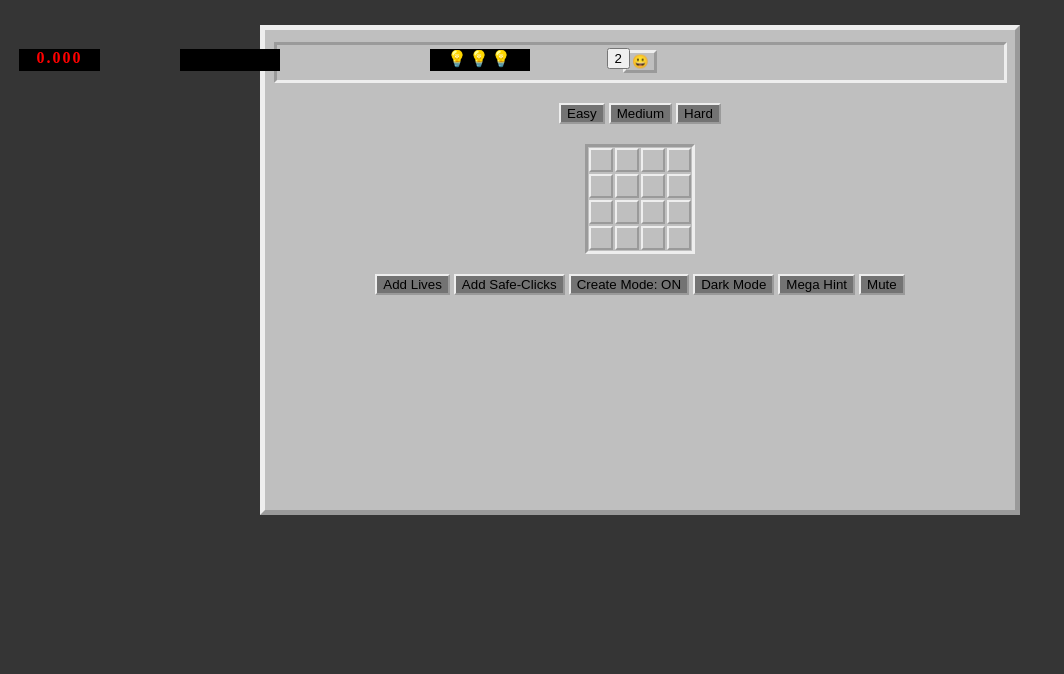
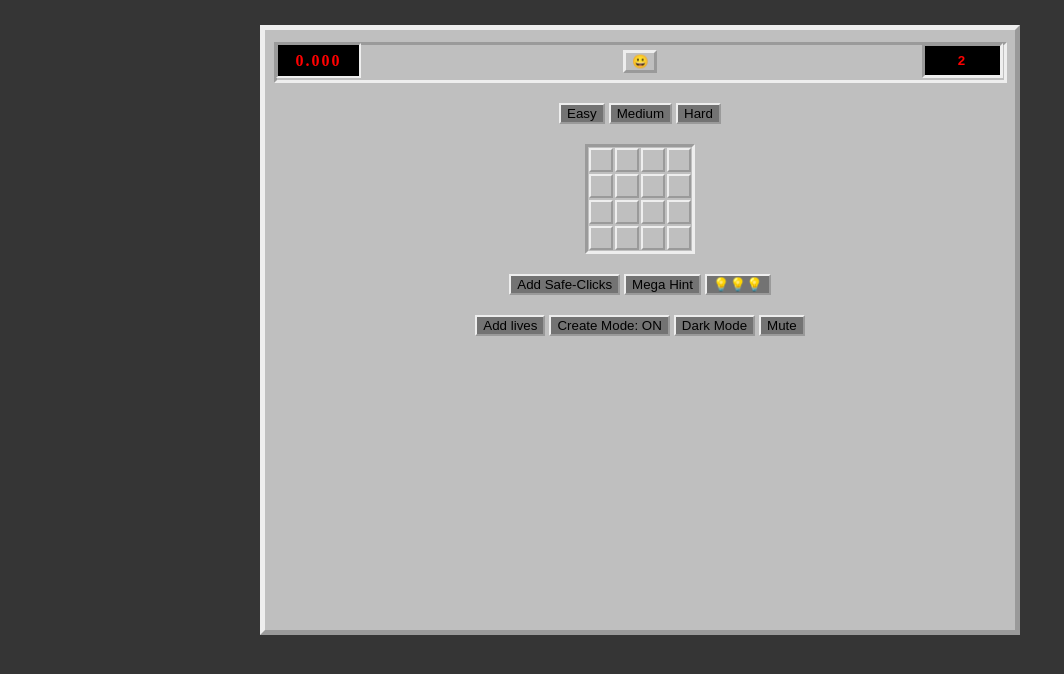
Before and after one commit to AvishaiDotan/old-school-minesweeper, a plain HTML site: page index.html in a window 1280 px wide. Shown: the whole page, without its empty margins (0-1064 px from the left). Drawn offline with Linux system fonts and the light colour scheme.

Commit message:
Add files via upload

```diff
--- a/css/main.css
+++ b/css/main.css
@@ -1,3 +1,4 @@
+/* Body */
 body {
     text-align: center;
     background-color: rgb(53, 53, 53);
@@ -6,12 +7,14 @@ body {
 .game-container {
     background-color: rgb(191, 191, 191);
     width: 750px;
-    height: 480px;
+    height: 600px;
     margin: auto;
     margin-block-start: 25px;
     border: 5px outset;
+    position: relative;
 }
 
+/* Headline Features */
 .main-btns-container {
     width: 727px;
     height: 35px;
@@ -31,17 +34,42 @@ body {
     border: outset;
 }
 
-.left-mines-counter {
-    position: absolute;
-    top: 48px;
-    right: 650px;
+.emoji-restarter:hover {
+    filter: brightness(70%);
+    cursor: pointer;
 }
 
+
+.left-mines-counter {
+    width: 81px;
+    letter-spacing: 2px;
+    background-color: black;
+    height: 35px;
+    color: red;
+    font-weight: 700;
+    position: absolute;
+    top: 13px;
+    right: 12px;
+    border: inset;
+}
+
+/* Cells */
 table {
     border-spacing: 0;
     margin: auto;
     border: 3px inset;
     margin-block-start: 20px;
+}
+
+.cell {
+    width: 20px;
+    height: 20px;
+    display: block;
+    font-size:medium;
+    font-weight: 700;
+    background-color: rgb(191, 191, 191);
+    transition: 0.2s;
+    cursor: default;
 }
 
 .outset {
@@ -50,16 +78,28 @@ table {
     border: 2px outset;
 }
 
+.cells-hover:hover {
+    cursor: pointer;
+    filter: brightness(70%);
+}
+
+
+/* Timer */
 .timer {
     position: absolute;
-    top: 49px;
-    right: 1180px;
+    top: 13px;
+    right: 654px;
     width: 81px;
     letter-spacing: 2px;
     background-color: black;
-    height: 22px;
+    /* height: 22px; */
     color: red;
     font-weight: 700;
+    height: 31px;
+    border: inset 2px;
+    text-align: center;
+    vertical-align: middle;
+    line-height: 31px;
 }
 
 
@@ -67,29 +107,11 @@ table {
     cursor: default;
 }
 
-
+/* Levels */
 .set-level-btns {
     text-align: center;
     margin: auto;
     margin-block-start: 30px;
-}
-
-.down-menu-btns {
-    text-align: center;
-    margin: auto;
-    margin-block-start: 20px;
-}
-
-.down-menu-btns button {
-    border: 2px outset;
-    background-color: #737373;
-}
-
-.down-menu-btns button:hover {
-    border: 2px outset;
-    background-color: #737373;
-    cursor: pointer;
-    filter: brightness(70%);
 }
 
 .set-level-btns button {
@@ -104,68 +126,40 @@ table {
 }
 
 
-.cell {
-    width: 20px;
-    height: 20px;
-    display: block;
-    font-size:medium;
-    font-weight: 700;
-    background-color: rgb(191, 191, 191);
-    transition: 0.2s;
-    cursor: default;
+/* Global down menu btns Style */
+.down-menu-btns {
+    text-align: center;
+    margin: auto;
+    margin-block-start: 20px;
 }
 
-.lives-container {
-    width: 100px;
-    letter-spacing: 2px;
-    background-color: black;
-    color: red;
-    font-weight: 700;
-    position: absolute;
-    top: 49px;
-    right: 1000px;
-    height: 22px;
+.down-menu-btns button {
+    border: 2px outset;
+    background-color: #737373;
 }
 
+/* Lives Feature */
 .lives-container span:hover {
     cursor: default;
 }
 
-.cells-hover:hover {
-    cursor: pointer;
-    filter: brightness(70%);
-}
-
-.hidden-by-font-size {
-    font-size: 0px;
-}
-
+/* Hint Feature */
 .hint-activated {
     filter: contrast(200%);
     filter: brightness(0.5);
+}
+
+/* Hide Features */
+.hidden-by-font-size {
+    font-size: 0px;
 }
 
 .hidden-by-brightness {
     filter: brightness(0%);
 }
 
-.hints-container {
-    width: 100px;
-    letter-spacing: 2px;
-    font-weight: 700;
-    position: absolute;
-    top: 49px;
-    right: 750px;
-    height: 22px;
-    background-color: black;
-}
-
-.hints-container span:hover {
+/* hover features */
+.btn-hover:hover {
     filter: brightness(70%);
     cursor: pointer;
 }
-
-.emoji-restarter:hover {
-    filter: brightness(70%);
-    cursor: pointer;
-}
--- a/index.html
+++ b/index.html
@@ -13,20 +13,13 @@
     <div class="game-container">
         <div class="main-btns-container">
             <div>
-                <button class="emoji-restarter" onclick="initGame()">😀</button>
+                <button class="emoji-restarter" onclick="emojiReset()">😀</button>
                 <button class="left-mines-counter">99</button>
                 <div class="timer">0.000</div>
-                <div class="lives-container">
-
-                </div>
-                <div class="hints-container">
-
-                </div>
-
             <div class="set-level-btns">
-                <button class="set-level-btn" onclick="setLevel(0)">Easy</button>
-                <button class="set-level-btn" onclick="setLevel(1)">Medium</button>
-                <button class="set-level-btn" onclick="setLevel(2)">Hard</button>
+                <button class="set-level-btn" onclick="setLevel(GAME_LEVELS[0])">Easy</button>
+                <button class="set-level-btn" onclick="setLevel(GAME_LEVELS[1])">Medium</button>
+                <button class="set-level-btn" onclick="setLevel(GAME_LEVELS[2])">Hard</button>
             </div>
         </div>
 
@@ -35,13 +28,18 @@
             </tbody>
         </table>
         <div class="down-menu-btns">
-            <button onclick="addLives()">Add Lives</button>
-            <button class="safe-click-button" onclick="initSafeClick(this)">Add Safe-Clicks</button>
-            <button class="create-mode-button" onclick="initCreateMode(this)">Create Mode: ON</button>
-            <button class="dark-mode-button" onclick="renderBackgoundColor(this)">Dark Mode</button>
-            <button class="mega-hint-button" onclick="initMegaHint(this)">Mega Hint</button>
-            <button onclick="soundToggle(this)">Mute</button>
+            <button class="safe-click-button btn-hover" onclick="initSafeClick(this)">Add Safe-Clicks</button>
+            <button class="mega-hint-button btn-hover" onclick="initMegaHint(this)">Mega Hint</button>
+            <button class="hints-container" onclick=""></button>
         </div>
+        <div class="down-menu-btns down-menu-hover">
+            <button class="lives-container btn-hover" onclick="addLives()">Add Lives</button>
+            <button class="create-mode-button btn-hover" onclick="initCreateMode(this)">Create Mode: ON</button>
+            <button class="dark-mode-button btn-hover" onclick="renderBackgoundColor(this)">Dark Mode</button>
+            <button class="btn-hover" onclick="soundToggle(this)">Mute</button>
+            <!-- <button class="exterminator btn-hover" onclick="runExterminator()">Exterminator</button> -->
+        </div>
+
     </div>
 
     <script src="js/utils.js"></script>
@@ -49,9 +47,11 @@
     <script src="js/timer.js"></script>
     <script src="js/reset.js"></script>
     <script src="js/left-mines-counter.js"></script>
+    <script src="js/first-click-valid.js"></script>
     <script src="js/lives-feature.js"></script>
     <script src="js/hint-feature.js"></script>
     <script src="js/safe-click-feature.js"></script>
+    <script src="js/exterminator-feature.js"></script>
     <script src="js/create-mode-feature.js"></script>
     <script src="js/mega-hint-feature.js"></script>
     <script src="js/undo-feature.js"></script>
--- a/js/app.js
+++ b/js/app.js
@@ -5,7 +5,7 @@ const MINE = '💣'
 const EMPTY = ''
 const FLAG = '🚩'
 
-const LEVELS = [
+const GAME_LEVELS = [
     {SIZE: 4,MINES: 2, id: 0},
     {SIZE: 8,MINES: 14, id: 1},
     {SIZE: 12,MINES: 32, id: 2}
@@ -14,27 +14,13 @@ const LEVELS = [
 // Global Vars
 var gGame
 var gBoard
-var gLevel = LEVELS[0]
+var gLevel = GAME_LEVELS[0]
+
 var gFirstClickCoords = {i: 0, j: 0}
 
 // Main Functions
 function initGame() {
-    // Model Init
-    if (gGame?.intervals.timerInterval) clearTimerInterval()
-    resetTimer()
-    resetGameVars()
-
-    gBoard = buildBoard()
-    addMines()
-    setMinesNegsCount()
-    resetFeatures()
-
-    // DOM Init
-    renderSmileEmoji(EMOJI_STATES.success)
-    renderBoard()
-    renderLives()
-    renderHints()
-    renderMinesCounter()
+    globalReset()
 }
 
 
@@ -63,7 +49,10 @@ function createCell() {
 
 function addMines() {
     for (var i = 0; i < gLevel.MINES; i++) {
-        const mineCoords = getEmptyCell()
+        var mineCoords = getEmptyCell()
+        while (isDuplicate(mineCoords)) {
+            mineCoords = getEmptyCell()
+        }
         gGame.data.minesCoords.push(mineCoords)
     }
 }
--- a/js/create-mode-feature.js
+++ b/js/create-mode-feature.js
@@ -10,7 +10,7 @@ function initCreateMode(elBtn) {
     if (gGame.state.isOn) {
         // DOM
         clearTimerInterval()
-        resetTimer()
+        resetElTimer()
         resetGameVars()
         resetCreatorMode()
     }
@@ -39,13 +39,13 @@ function makeMine(elMouseBtn, elCell, i, j) {
 
     // Return if right mouse
     if (elMouseBtn !== 1) {
-        playSound(MAIN_ERROR_SOUND)
+        playSound(MAIN_ERROR)
         return
     }
 
     // add mines is possible only as the level default mine sum permits
     if (gMinesCount >= gLevel.MINES) {
-        playSound(MAIN_ERROR_SOUND)
+        playSound(MAIN_ERROR)
         return
     }
     gMinesCount++
--- a/js/hint-feature.js
+++ b/js/hint-feature.js
@@ -9,11 +9,12 @@ function renderHints() {
 
     var strHTML = ''
     for (var i = 0; i < gHintsAmount; i++) {
-        strHTML += `<span onclick="useHint(this)">💡</span>`
+        strHTML += `<span class="btn-hover" onclick="useHint(this)">💡</span>`
     }
 
     elHints.innerHTML = strHTML
 }
+
 
 function useHint(elHint) {
     // Handle exception's
@@ -30,6 +31,7 @@ function useHint(elHint) {
 
     // DOM
     elHint.classList.add('hint-activated')
+    elHint.classList.remove('btn-hover')
 
     // Reset hint state after 1000 ms
     setTimeout(() => {
--- a/js/lives-feature.js
+++ b/js/lives-feature.js
@@ -12,9 +12,9 @@ function addLives() {
 
     var amount;
     // Model => amount based on level
-    if (gLevel === LEVELS[0]) amount = 1
-    if (gLevel === LEVELS[1]) amount = 3
-    if (gLevel === LEVELS[2]) amount = 4
+    if (gLevel === GAME_LEVELS[0]) amount = 1
+    if (gLevel === GAME_LEVELS[1]) amount = 3
+    if (gLevel === GAME_LEVELS[2]) amount = 4
     gLives = amount
 
     //DOM
@@ -26,19 +26,20 @@ function renderLives() {
 
     var strHTML = ''
     for (var i = 0; i < gLives; i++) {
-        strHTML += `<span data-i="${i}">❤️</span>`
+        strHTML += `<span>❤️</span>`
     }
 
     elLives.innerHTML = strHTML
+    elLives.classList.remove('btn-hover')
 }
 
 function removeOneLife(cellCoords) {
     playSound(GAME_SOUNDS.FLAG)
     gRemovedLives++
 
-    const hearts = document.querySelectorAll('.lives-container span')
+    const lives = document.querySelectorAll('.lives-container span')
     for (var i = 0; i < gRemovedLives; i++) {
-        hearts[i].classList.add('hidden-by-brightness')
+        lives[i].classList.add('hidden-by-brightness')
     }
 
     // Model
@@ -54,3 +55,11 @@ function removeOneLife(cellCoords) {
     removeMineFromCounter()
     renderMinesCounter()
 }
+
+function resetLives() {
+    gRemovedLives = 0
+    gLives = 0
+
+    const elLives = document.querySelector('.lives-container')
+    elLives.innerText = 'Add lives'
+}
--- a/js/mega-hint-feature.js
+++ b/js/mega-hint-feature.js
@@ -7,7 +7,7 @@ var gMegaHintCoords = []
 function initMegaHint(elBtn) {
 
     //
-    if (gIsMegaHintModeActive || gIsMegaHintUsed) {
+    if (gIsMegaHintModeActive || gIsMegaHintUsed || !gGame.state.isOn) {
         playSound(GAME_SOUNDS.MAIN_ERROR)
         return
     }
@@ -41,7 +41,15 @@ function showMegaHint() {
     // Dom
     for (var i = gMegaHintCoords[0].i; i <= gMegaHintCoords[1].i; i++) {
         for (var j = gMegaHintCoords[0].j; j <= gMegaHintCoords[1].j; j++) {
-            gBoard[i][j].isShown = true
+            if (!gBoard[i][j].isShown) {
+                gBoard[i][j].isShown = true
+
+                // To distinguish between shown and mega hinted
+                gBoard[i][j].isMegaHinted = true
+            }
+
+
+
         }
     }
     renderBoard()
@@ -52,7 +60,10 @@ function showMegaHint() {
 function resetMegaHint() {
     for (var i = gMegaHintCoords[0].i; i <= gMegaHintCoords[1].i; i++) {
         for (var j = gMegaHintCoords[0].j; j <= gMegaHintCoords[1].j; j++) {
-            gBoard[i][j].isShown = false
+            if (gBoard[i][j].isMegaHinted) {
+                gBoard[i][j].isShown = false
+                delete gBoard[i][j].isMegaHinted
+            }
         }
     }
     renderBoard()
--- a/js/reset.js
+++ b/js/reset.js
@@ -1,20 +1,27 @@
 'use strict'
 
-// TODO: Arrange in logical order
-function setLevel(newLevel) {
-    resetSafeClick()
-    gRemovedLives = 0
-    gLevel = LEVELS[newLevel]
+function globalReset(currLevel = GAME_LEVELS[0]) {
+    // Define Level
+    gLevel = currLevel
+
+    // Reset Model
+    resetGameVars()
+    gBoard = buildBoard()
+    addMines()
+    setMinesNegsCount()
     clearTimerInterval()
-    resetTimer()
 
-    gLives = 0
-    renderLives()
+    // DOM
+    renderBoard()
 
-    gHintsAmount = 3
+    resetFeatures()
+
+    // Reset DOM
+    resetElTimer()
+    renderSmileEmoji(EMOJI_STATES.success)
+
     renderHints()
-    initGame()
-    playSound(GAME_SOUNDS.RESET)
+    renderMinesCounter()
 }
 
 // Reset but also sets the main gGame global object
@@ -35,13 +42,8 @@ function resetGameVars() {
             secsPassed: 0,
         },
 
-        intervals: {
-            timerInterval: undefined,
-        },
-
         data: {minesCoords: [],},
     }
-    gRemovedLives = 0
 }
 
 // Function that resets gBoard to default values
@@ -63,4 +65,15 @@ function resetFeatures() {
     resetCreatorMode()
     resetHints()
     resetMinesCounter()
+    resetLives()
 }
+
+function setLevel(newLevel) {
+    playSound(GAME_SOUNDS.RESET)
+    globalReset(newLevel)
+}
+
+function emojiReset() {
+    playSound(GAME_SOUNDS.RESET)
+    globalReset(gLevel)
+}
--- a/js/safe-click-feature.js
+++ b/js/safe-click-feature.js
@@ -27,7 +27,7 @@ function initSafeClick(elBtn) {
 
     if (!gRemainingSafeClicks) {
         playSound(GAME_SOUNDS.MAIN_ERROR)
-        // return
+        return
     }
 
     // Model
@@ -48,6 +48,8 @@ function playSafeClick() {
     // Play error sound when there are no safe clicks coords => show that cell
     if (!safeCellCoords) {
         playSound(GAME_SOUNDS.MAIN_ERROR)
+        gGame.state.isSafeClickActive = false
+        return
     } else {
         gBoard[safeCellCoords.i][safeCellCoords.j].isShown = true
         renderBoard()
--- a/js/timer.js
+++ b/js/timer.js
@@ -1,8 +1,10 @@
 'use strict'
+
+var gTimerInterval = null
 
 function startTimer() {
     const currTime = Date.now()
-    gGame.intervals.timerInterval = setInterval(renderTimer, 31, currTime)
+    gTimerInterval = setInterval(renderTimer, 31, currTime)
 }
 
 function renderTimer(currTime) {
@@ -13,7 +15,7 @@ function renderTimer(currTime) {
     elTimer.innerText = gGame.counters.secsPassed
 }
 
-function resetTimer() {
+function resetElTimer() {
     // DOM
     const elTimer = document.querySelector('.timer')
     elTimer.innerText = '0.000'
@@ -21,6 +23,6 @@ function resetTimer() {
 
 function clearTimerInterval() {
     // Model
-    clearInterval(gGame.intervals.timerInterval)
-    gGame.intervals.timerInterval = 0
+    clearInterval(gTimerInterval)
+    gTimerInterval = 0
 }
```
Also changed, not shown: js/cell-clicked.js (+23 -21 lines), js/exterminator-feature.js (added, +70 -0 lines), js/first-click-valid.js (added, +40 -0 lines), js/utils.js (+8 -0 lines).
